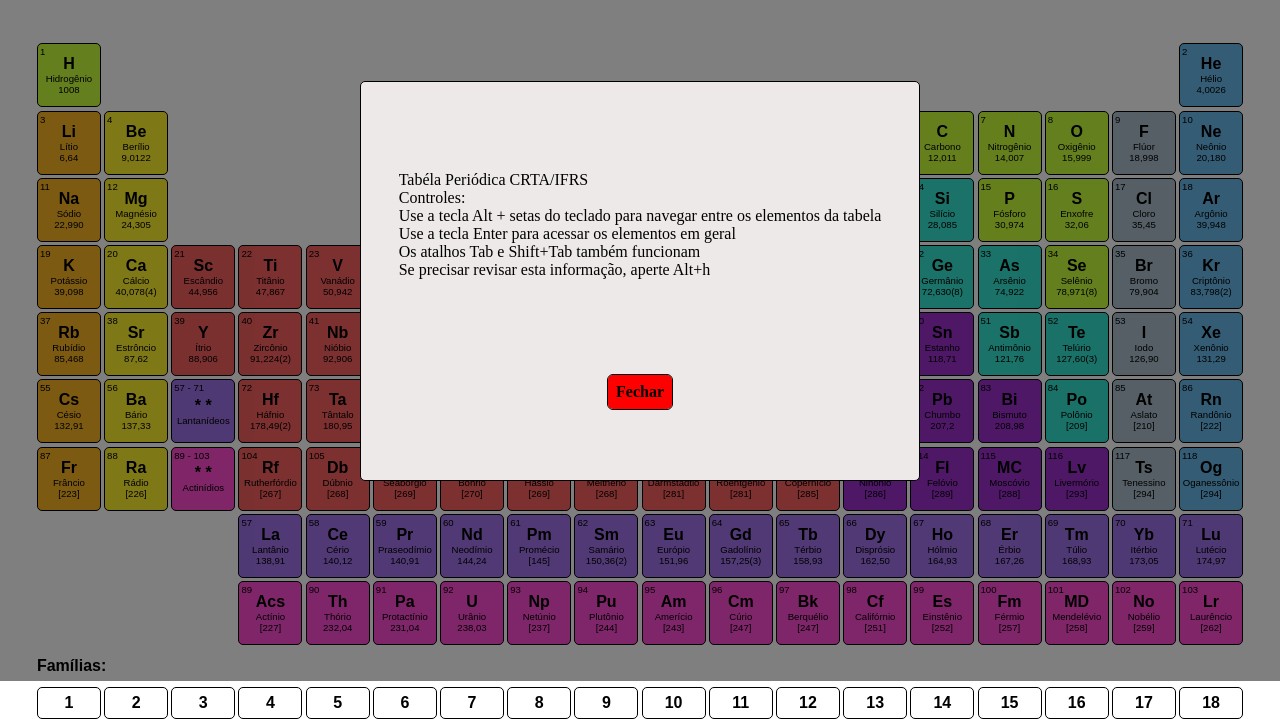
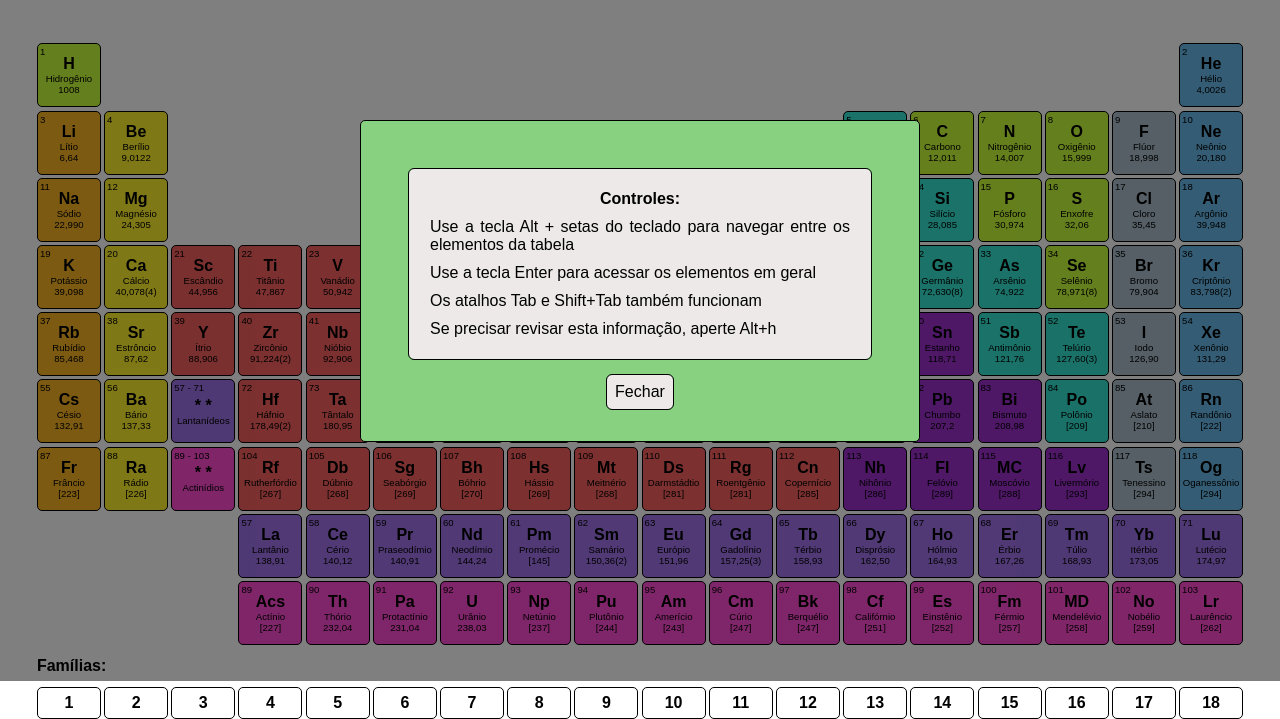
Before and after one commit to Gallazival/Tabela-CRTA, a plain HTML site: page index.html in a window 1280 px wide. Shown: the part 119-838 px from the top of the page. Drawn offline with Linux system fonts and the light colour scheme.

Commit message:
tabela finalizada ;)

```diff
--- a/css/style.css
+++ b/css/style.css
@@ -42,7 +42,7 @@
   background: rgb(255, 255, 255);
 }
 
-/* * {
+/* {
   -webkit-font-smoothing: antialiased;
   perspective: 1000;
   backface-visibility: hidden;
@@ -51,6 +51,10 @@
 body {
   display: grid;
   gap: 3rem;
+}
+
+b {
+  font-weight: 600;
 }
 
 .focus-wall {
@@ -64,33 +68,66 @@ body {
 
 .pop-up {
   padding: 2rem;
+  display: flex;
   place-self: center;
   border: 1px solid rgb(0, 0, 0);
   border-radius: 5px;
-  display: grid;
+  flex-direction:column;
   place-items: center;
-  /* gap: 3rem; */
-  grid-template-rows: 2fr 1fr;
   width: 35rem;
-  height: 25rem;
-  background: rgb(238, 233, 233);
+  background: rgb(135, 209, 129);
+  font-family: 'Montserrat', Arial, Helvetica, sans-serif;
 }
 
 .pop-up button {
   outline: 1px solid rgb(0, 0, 0);
-  background-color: red;
+  background-color: rgb(238, 233, 233);
   padding: 0.5rem;
-  /* height: fit-content;
-  width: fit-content;
-  text-align: center;
-  font-size: 0.9rem; */
   border-radius: 5px;
-  font-weight: 700;
+  transition: transform 0.25s;
+}
+
+.pop-up-text{
+  outline: 1px solid rgb(0, 0, 0);
+  background-color: rgb(238, 233, 233);
+  border-radius: 5px;
+  display: flex;
+  flex-direction:column;
+  margin: 1rem;
+  text-align: justify;
+  padding: 1rem;
+}
+
+.pop-up-text p{
+  padding: 5px;
+}
+
+.pop-up-text section {
+  transition: none;
+  width: 4rem;
+  height: 4rem;
+  align-self: center;
+}
+
+.pop-up-text h2{
+  padding: 5px;
+  align-self: center;
+  font-size: 1rem;
+}
+
+.pop-up-text li{
+  padding: 5px;
+}
+.pop-up-text section:hover {
+  transform: none;
+  cursor: unset;
 }
 
 .pop-up button:hover,
-.pop-up button:focus {
-  outline: 2px solid rgb(0, 0, 0);
+.pop-up button:focus{
+  cursor: pointer;
+  transform: scale(1.2);
+  z-index: 1;
 }
 
 header {
--- a/index.html
+++ b/index.html
@@ -17,8 +17,7 @@
   <div class="focus-wall">
     <div class="pop-up">
       <div class="pop-up-text" tabindex="0" autofocus>
-        <h2>Tabéla Periódica CRTA/IFRS</h2>
-        <p>Controles:</p>
+        <h2><b>Controles:</b></h2>
         <ul>
           <li>Use a tecla Alt + setas do teclado para navegar entre os elementos da tabela</li>
           <li>Use a tecla Enter para acessar os elementos em geral</li>
@@ -26,7 +25,7 @@
           <li>Se precisar revisar esta informação, aperte Alt+h</li>
         </ul>
       </div>
-      <button id="fechar" onclick="document.querySelector('.focus-wall').style.visibility = 'hidden'">Fechar</button>
+    <button id="fechar" onclick="document.querySelector('.focus-wall').style.visibility = 'hidden'">Fechar</button>
     </div>
   </div>
 
```
